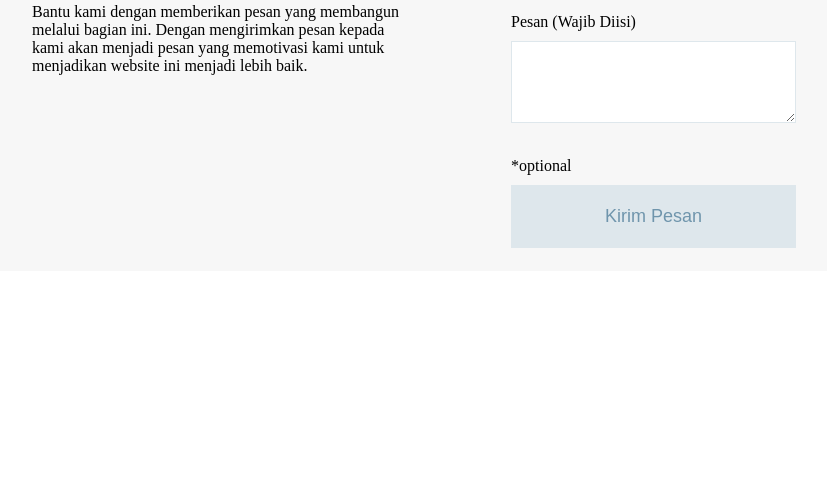
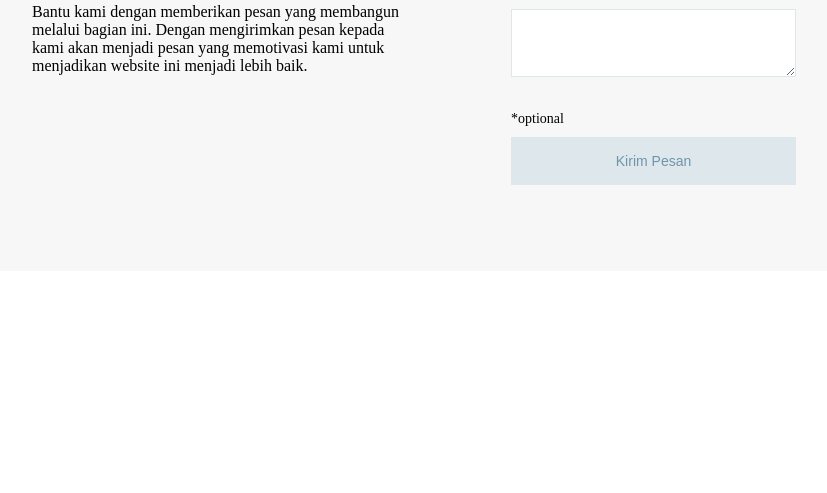
Before and after one commit to BudyHaryono/progate_G08, a plain HTML site: page index.html in a window 1280 px wide. Shown: the part 307-800 px from the top of the page, without its empty margins (226-1053 px from the left). Drawn offline with Linux system fonts and the light colour scheme.

Commit message:
Update stylesheet.css

```diff
--- a/css/stylesheet.css
+++ b/css/stylesheet.css
@@ -17,6 +17,7 @@
 
 .message-form p {
 	margin: 0px;
+	font-size: 14px;
 }
 
 .text-content {
@@ -41,17 +42,18 @@
 }
 
 input, textarea {
-	padding: 20px;
+	padding: 15px;
 	margin-bottom: 30px;
 	border: 1px solid #dee7ec;
 	width: 285px;
 	margin-top: 10px;
-	font-size: 18px;
+	font-size: 16px;
 }
 
 .contact-submit {
 	color: #6F95AC;
 	background-color: #dee7ec;
+	font-size: 14px;
 }
 
 /*Akhir bagian Budy Haryono*/
```
